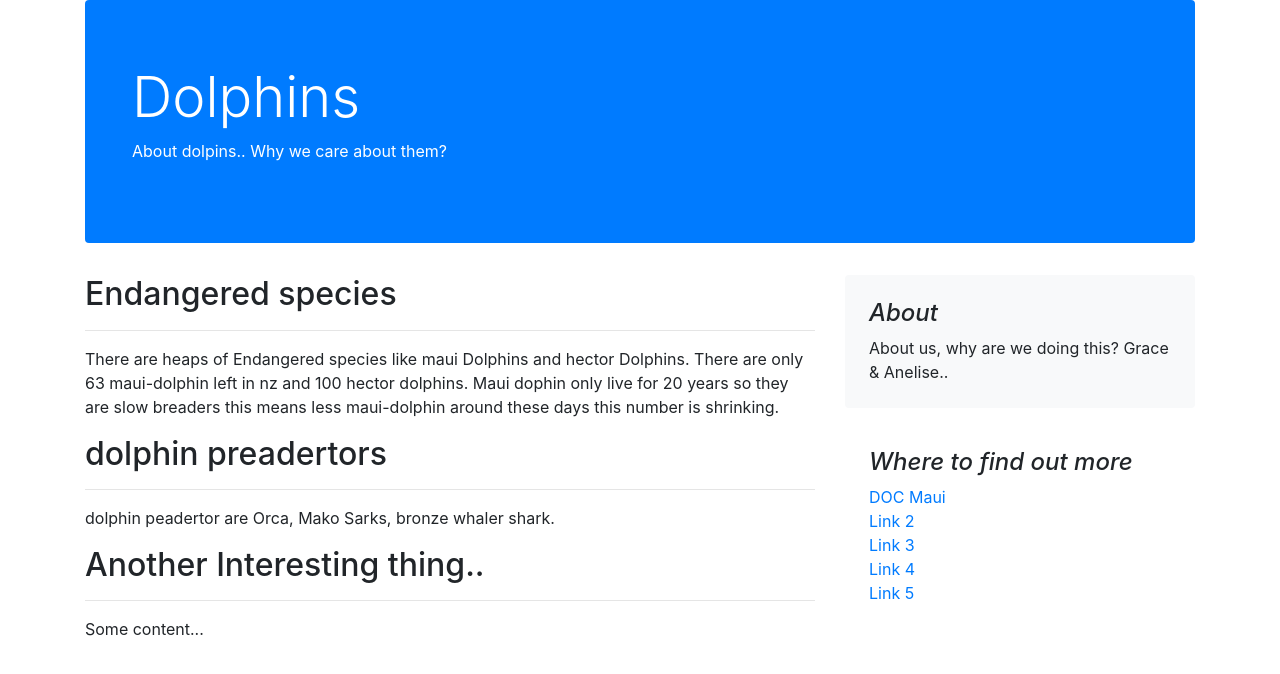
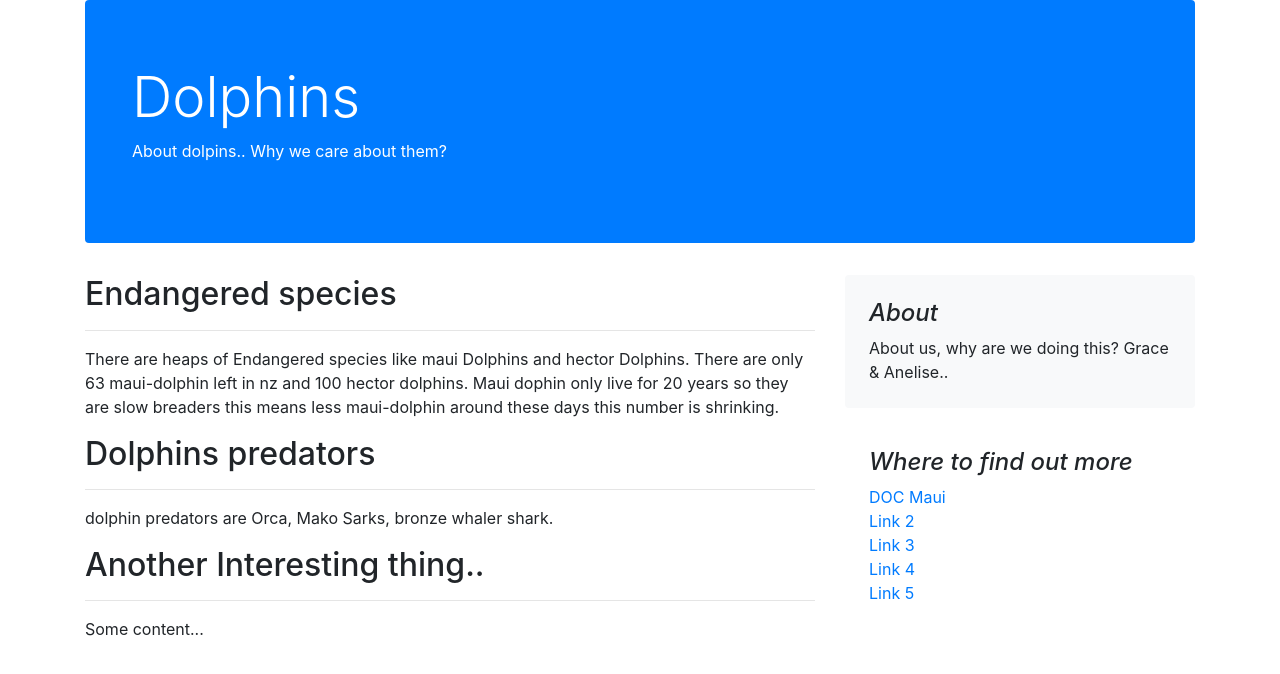
Before and after one commit to dwbclayton/graceweb, a plain HTML site: page index.html in a window 1280 px wide. Drawn offline with nearby package versions, Linux system fonts and the light colour scheme.

Commit message:
Fix Typos

```diff
--- a/index.html
+++ b/index.html
@@ -36,9 +36,10 @@
                              </p>
                     </div>
                     <div class="blog-post">
-                        <h2 class="blog-post-title">dolphin preadertors </h2>
+                        <h2 class="blog-post-title">Dolphins predators </h2>
                         <hr/>
-                        <p>dolphin peadertor are Orca, Mako Sarks, bronze whaler shark. </p>
+                        <p>dolphin predators are Orca, Mako Sarks, bronze whaler shark.
+                             </p>
                     </div>
                     <div class="blog-post">
                         <h2 class="blog-post-title">Another Interesting thing..</h2>
```
